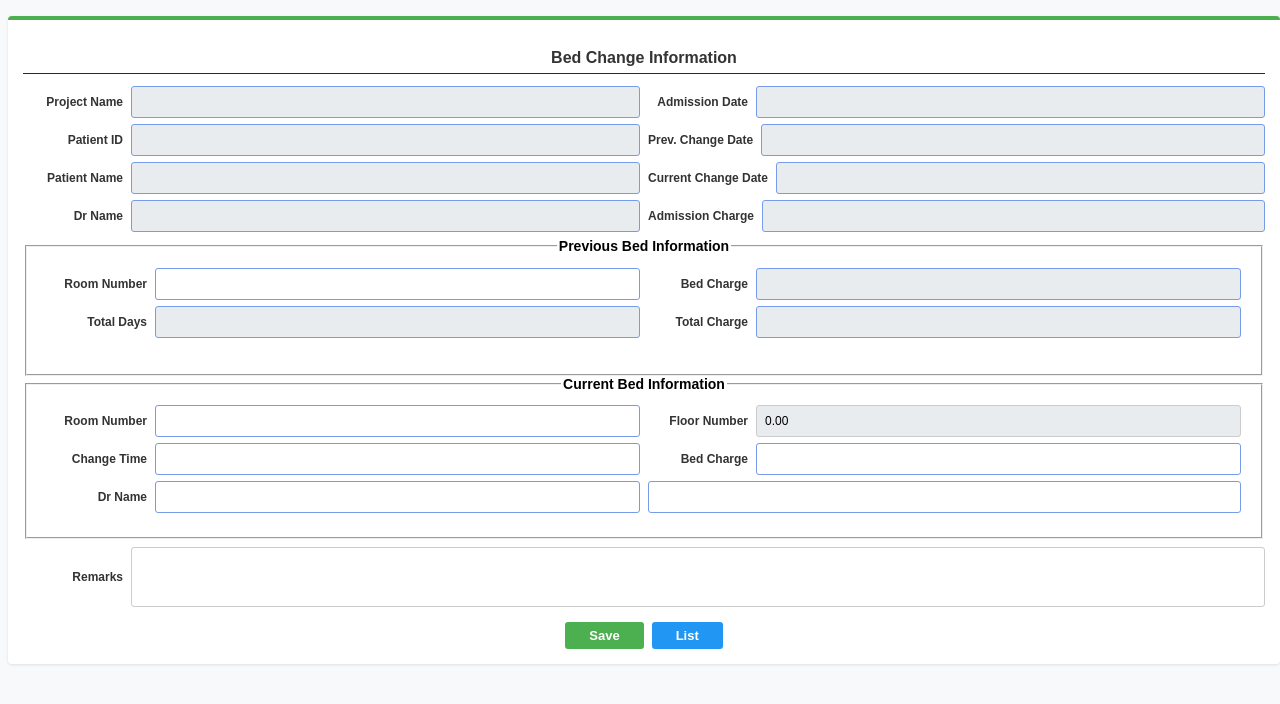
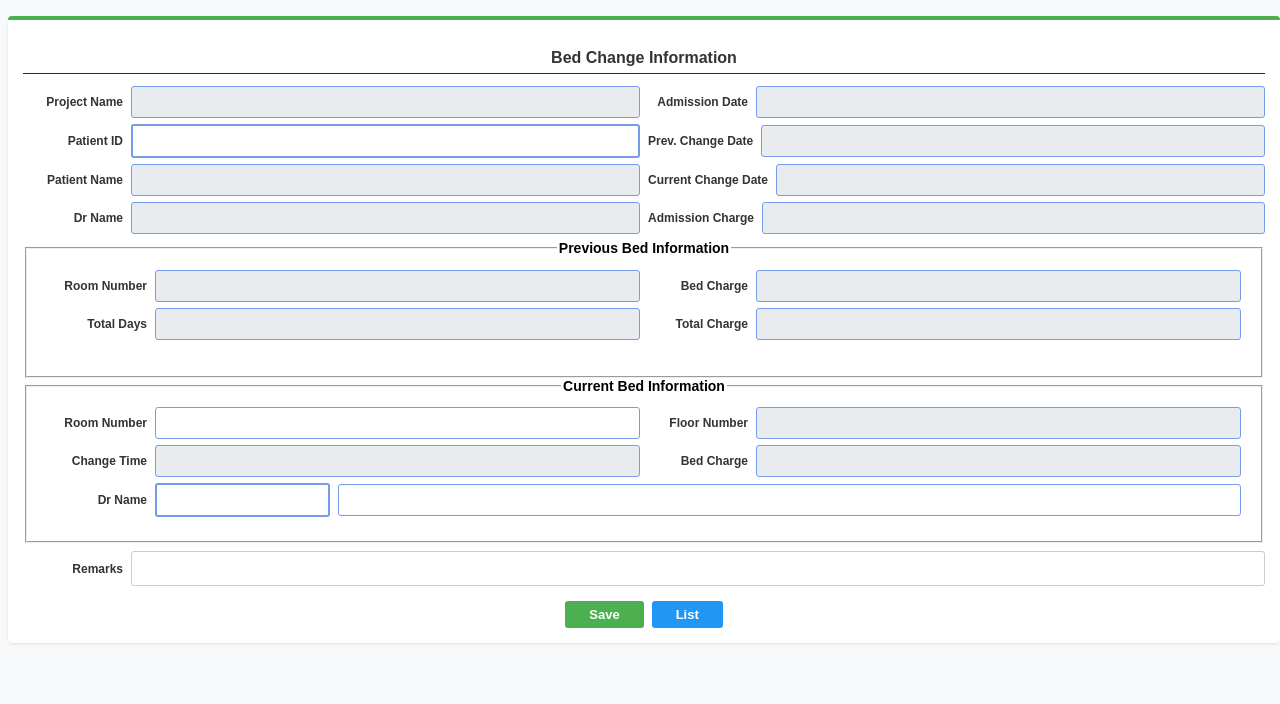
Before and after one commit to gsparvej/advance_collection, a React (Create React App) app: page / in a window 1280 px wide. Shown: the top 704 px of the page. Built offline with nearby package versions, Linux system fonts and the light colour scheme.

Commit message:
Refactor bed change form to distinguish previous and current room/bed details, add new fields, and adjust input field naming and interactivity.

```diff
--- a/src/bedChange/bed_change.jsx
+++ b/src/bedChange/bed_change.jsx
@@ -13,17 +13,14 @@ const BedChange = () => {
         prevChangeDate: "",
         drName: "",
         admissionCharge: "",
-        roomNo: "",
-        bedCharge: "",
+        roomNoPrev: "",
+        roomNoCurrent: "",
+        bedChargePrev: "",
+        bedChargeCurrent: "",
         totalCharge: "",
-
-
-
-
-
-
-
-
+        totalDays: "",
+        floorNo: "",
+        changeTime: "",
         remarks: ""
     });
     const [focusedInput, setFocusedInput] = React.useState(null);
@@ -82,8 +79,9 @@ const BedChange = () => {
                             <label style={{ minWidth: "100px", fontWeight: "bold", fontSize: "12px", color: "#333", textAlign: "right", paddingRight: "8px", whiteSpace: "nowrap" }}>Admission Date</label>
                             <input
                                 type="text"
-                                name="receiptNo"
-                                value={formData.receiptNo}
+                                name="admissionDate"
+                                value={formData.admissionDate}
+                                onChange={handleChange}
                                 style={{ flex: 1, padding: "4px 8px", border: "1px solid #769ce9ff", borderRadius: "3px", fontSize: "12px", backgroundColor: "#e9ecef", cursor: "not-allowed", height: "22px" }}
                                 readOnly
                             />
@@ -100,16 +98,19 @@ const BedChange = () => {
                                 name="patientId"
                                 value={formData.patientId}
                                 onChange={handleChange}
-                                style={{ flex: 1, padding: "4px 8px", border: "1px solid #769ce9ff", borderRadius: "3px", fontSize: "12px", backgroundColor: "#e9ecef", cursor: "not-allowed", height: "22px" }}
-                                readOnly
+                                onFocus={() => setFocusedInput("patientId")}
+                                onBlur={() => setFocusedInput("")}
+                                style={{ flex: 1, padding: "4px 8px", border: "2px solid #769ce9ff", borderRadius: "3px", fontSize: "12px", backgroundColor: focusedInput === "patientId" ? "yellow" : "white", height: "22px", outline: "none" }}
+                                required
                             />
                         </div>
                         <div style={{ flex: 1, display: "flex", alignItems: "center" }}>
                             <label style={{ minWidth: "100px", fontWeight: "bold", fontSize: "12px", color: "#333", textAlign: "right", paddingRight: "8px", whiteSpace: "nowrap" }}>Prev. Change Date</label>
                             <input
                                 type="text"
-                                name="receiptNo"
-                                value={formData.receiptNo}
+                                name="prevChangeDate"
+                                value={formData.prevChangeDate}
+                                onChange={handleChange}
                                 style={{ flex: 1, padding: "4px 8px", border: "1px solid #769ce9ff", borderRadius: "3px", fontSize: "12px", backgroundColor: "#e9ecef", cursor: "not-allowed", height: "22px" }}
                                 readOnly
                             />
@@ -121,8 +122,8 @@ const BedChange = () => {
                             <label style={{ minWidth: "100px", fontWeight: "bold", fontSize: "12px", color: "#333", textAlign: "right", paddingRight: "8px", whiteSpace: "nowrap" }}>Patient Name </label>
                             <input
                                 type="text"
-                                name="patientId"
-                                value={formData.patientId}
+                                name="patientName"
+                                value={formData.patientName}
                                 onChange={handleChange}
                                 style={{ flex: 1, padding: "4px 8px", border: "1px solid #769ce9ff", borderRadius: "3px", fontSize: "12px", backgroundColor: "#e9ecef", cursor: "not-allowed", height: "22px" }}
                                 readOnly
@@ -132,8 +133,9 @@ const BedChange = () => {
                             <label style={{ minWidth: "100px", fontWeight: "bold", fontSize: "12px", color: "#333", textAlign: "right", paddingRight: "8px", whiteSpace: "nowrap" }}>Current Change Date</label>
                             <input
                                 type="text"
-                                name="receiptNo"
-                                value={formData.receiptNo}
+                                name="currentChangeDate"
+                                value={formData.currentChangeDate}
+                                onChange={handleChange}
                                 style={{ flex: 1, padding: "4px 8px", border: "1px solid #769ce9ff", borderRadius: "3px", fontSize: "12px", backgroundColor: "#e9ecef", cursor: "not-allowed", height: "22px" }}
                                 readOnly
                             />
@@ -156,8 +158,9 @@ const BedChange = () => {
                             <label style={{ minWidth: "100px", fontWeight: "bold", fontSize: "12px", color: "#333", textAlign: "right", paddingRight: "8px", whiteSpace: "nowrap" }}>Admission Charge</label>
                             <input
                                 type="text"
-                                name="receiptNo"
-                                value={formData.receiptNo}
+                                name="admissionCharge"
+                                value={formData.admissionCharge}
+                                onChange={handleChange}
                                 style={{ flex: 1, padding: "4px 8px", border: "1px solid #769ce9ff", borderRadius: "3px", fontSize: "12px", backgroundColor: "#e9ecef", cursor: "not-allowed", height: "22px" }}
                                 readOnly
                             />
@@ -188,12 +191,10 @@ const BedChange = () => {
                                     </label>
                                     <input
                                         type="text"
-                                        name="roomNumber"
-                                        value={formData.roomNumber}
-                                        onChange={handleChange}
-                                        onFocus={() => setFocusedInput("roomNumber")}
-                                        onBlur={() => setFocusedInput("")}
-                                        style={{ flex: 1, padding: "4px 8px", border: "1px solid #769ce9ff", borderRadius: "3px", fontSize: "12px", backgroundColor: focusedInput === "roomNumber" ? "yellow" : "white", height: "22px", outline: "none" }}
+                                        name="roomNoPrev"
+                                        value={formData.roomNoPrev}
+                                        style={{ flex: 1, padding: "4px 8px", backgroundColor: "#e9ecef", border: "1px solid #769ce9ff", borderRadius: "3px", fontSize: "12px", height: "22px", cursor: "not-allowed", outline: "none" }}
+                                        readOnly
                                     />
                                 </div>
 
@@ -201,10 +202,9 @@ const BedChange = () => {
                                     <label style={{ minWidth: "100px", fontWeight: "bold", fontSize: "12px", color: "#333", textAlign: "right", paddingRight: "8px", whiteSpace: "nowrap" }}>Bed Charge</label>
                                     <input
                                         type="text"
-                                        name="bedCharge"
-                                        value={formData.bedCharge}
-                                        onChange={handleChange}
-                                        style={{ flex: 1, padding: "4px 8px", border: "1px solid #769ce9ff", borderRadius: "3px", fontSize: "12px", backgroundColor: "#e9ecef", cursor: "not-allowed", height: "22px" }}
+                                        name="bedChargePrev"
+                                        value={formData.bedChargePrev}
+                                        style={{ flex: 1, padding: "4px 8px", backgroundColor: "#e9ecef", border: "1px solid #769ce9ff", borderRadius: "3px", fontSize: "12px", height: "22px", cursor: "not-allowed", outline: "none" }}
                                         readOnly
                                     />
                                 </div>
@@ -219,8 +219,7 @@ const BedChange = () => {
                                         type="text"
                                         name="totalDays"
                                         value={formData.totalDays}
-                                        onChange={handleChange}
-                                        style={{ flex: 1, padding: "4px 8px", border: "1px solid #769ce9ff", borderRadius: "3px", fontSize: "12px", backgroundColor: "#e9ecef", cursor: "not-allowed", height: "22px" }}
+                                        style={{ flex: 1, padding: "4px 8px", backgroundColor: "#e9ecef", border: "1px solid #769ce9ff", borderRadius: "3px", fontSize: "12px", height: "22px", cursor: "not-allowed", outline: "none" }}
                                         readOnly
                                     />
                                 </div>
@@ -230,8 +229,7 @@ const BedChange = () => {
                                     <input
                                         name="totalCharge"
                                         value={formData.totalCharge}
-                                        onChange={handleChange}
-                                        style={{ flex: 1, padding: "4px 8px", border: "1px solid #769ce9ff", borderRadius: "3px", fontSize: "12px", backgroundColor: "#e9ecef", cursor: "not-allowed", height: "22px" }}
+                                        style={{ flex: 1, padding: "4px 8px", backgroundColor: "#e9ecef", border: "1px solid #769ce9ff", borderRadius: "3px", fontSize: "12px", height: "22px", cursor: "not-allowed", outline: "none" }}
                                         readOnly
                                     />
 
@@ -255,23 +253,22 @@ const BedChange = () => {
                                     <label style={{ minWidth: "100px", fontWeight: "bold", fontSize: "12px", color: "#333", textAlign: "right", paddingRight: "8px", whiteSpace: "nowrap" }}> Room Number </label>
                                     <input
                                         type="text"
-                                        name="cashAmount"
-                                        value={formData.cashAmount}
+                                        name="roomNoCurrent"
+                                        value={formData.roomNoCurrent}
                                         onChange={handleChange}
-                                        onFocus={() => setFocusedInput("cashAmount")}
+                                        onFocus={() => setFocusedInput("roomNoCurrent")}
                                         onBlur={() => setFocusedInput("")}
-                                        style={{ flex: 1, padding: "4px 8px", border: "1px solid #769ce9ff", borderRadius: "3px", fontSize: "12px", backgroundColor: focusedInput === "cashAmount" ? "yellow" : "white", height: "22px", outline: "none" }}
+                                        style={{ flex: 1, padding: "4px 8px", border: "1px solid #769ce9ff", borderRadius: "3px", fontSize: "12px", backgroundColor: focusedInput === "roomNoCurrent" ? "yellow" : "white", height: "22px", outline: "none" }}
                                     />
                                 </div>
                                 <div style={{ flex: 1, display: "flex", alignItems: "center" }}>
                                     <label style={{ minWidth: "100px", fontWeight: "bold", fontSize: "12px", color: "#333", textAlign: "right", paddingRight: "8px", whiteSpace: "nowrap" }}> Floor Number</label>
                                     <input
-                                        type="number"
-                                        name="totalAdvance"
-                                        min="0"
-                                        step="0.01"
-                                        value={formData.totalAdvance}
-                                        style={{ flex: 1, padding: "4px 8px", border: "1px solid #ccc", borderRadius: "3px", fontSize: "12px", backgroundColor: "#e9ecef", cursor: "not-allowed", height: "22px" }}
+                                        type="text"
+                                        name="floorNo"
+                                        value={formData.floorNo}
+                                        onChange={handleChange}
+                                        style={{ flex: 1, padding: "4px 8px", backgroundColor: "#e9ecef", border: "1px solid #769ce9ff", borderRadius: "3px", fontSize: "12px", height: "22px", cursor: "not-allowed", outline: "none" }}
                                         readOnly
                                     />
                                 </div>
@@ -284,25 +281,24 @@ const BedChange = () => {
                                     <label style={{ minWidth: "100px", fontWeight: "bold", fontSize: "12px", color: "#333", textAlign: "right", paddingRight: "8px", whiteSpace: "nowrap" }}> Change Time</label>
                                     <input
                                         type="text"
-                                        name="cardAmount"
-                                        value={formData.cardAmount}
+                                        name="changeTime"
+                                        value={formData.changeTime}
                                         onChange={handleChange}
-                                        onFocus={() => setFocusedInput("cardAmount")}
+                                        onFocus={() => setFocusedInput("changeTime")}
                                         onBlur={() => setFocusedInput("")}
-                                        style={{ flex: 1, padding: "4px 8px", border: "1px solid #769ce9ff", borderRadius: "3px", fontSize: "12px", backgroundColor: focusedInput === "cardAmount" ? "yellow" : "white", height: "22px", outline: "none" }}
+                                        style={{ flex: 1, padding: "4px 8px", backgroundColor: "#e9ecef", border: "1px solid #769ce9ff", borderRadius: "3px", fontSize: "12px", height: "22px", cursor: "not-allowed", outline: "none" }}
                                     />
                                 </div>
                                 <div style={{ flex: 1, display: "flex", alignItems: "center" }}>
                                     <label style={{ minWidth: "100px", fontWeight: "bold", fontSize: "12px", color: "#333", textAlign: "right", paddingRight: "8px", whiteSpace: "nowrap" }}> Bed Charge </label>
                                     <input
                                         type="text"
-                                        name="cardNo"
-                                        value={formData.cardNo}
+                                        name="bedChargeCurrent"
+                                        value={formData.bedChargeCurrent}
                                         onChange={handleChange}
-                                        onFocus={() => setFocusedInput("cardNo")}
-                                        onBlur={() => setFocusedInput("")}
-                                        style={{ flex: 1, padding: "4px 8px", border: "1px solid #769ce9ff", borderRadius: "3px", fontSize: "12px", backgroundColor: focusedInput === "cardNo" ? "yellow" : "white", height: "22px", outline: "none" }}
-                                    />
+
+                                        style={{ flex: 1, padding: "4px 8px", border: "1px solid #769ce9ff", borderRadius: "3px", fontSize: "12px", backgroundColor: "#e9ecef", cursor: "not-allowed", height: "22px", outline: "none" }}
+                                        readOnly />
                                 </div>
 
                             </div>
@@ -312,28 +308,27 @@ const BedChange = () => {
 
 
                             <div style={{ display: "flex", marginBottom: "6px", gap: "8px" }}>
-                                <div style={{ flex: 1, display: "flex", alignItems: "center" }}>
+                                <div style={{ display: "flex", alignItems: "center" }}>
                                     <label style={{ minWidth: "100px", fontWeight: "bold", fontSize: "12px", color: "#333", textAlign: "right", paddingRight: "8px", whiteSpace: "nowrap" }}> Dr Name </label>
                                     <input
                                         type="text"
-                                        name="chequeAmount"
-                                        value={formData.chequeAmount}
+                                        name="drName"
+                                        value={formData.drName}
                                         onChange={handleChange}
-                                        onFocus={() => setFocusedInput("chequeAmount")}
+                                        onFocus={() => setFocusedInput("drName")}
                                         onBlur={() => setFocusedInput("")}
-                                        style={{ flex: 1, padding: "4px 8px", border: "1px solid #769ce9ff", borderRadius: "3px", fontSize: "12px", backgroundColor: focusedInput === "chequeAmount" ? "yellow" : "white", height: "22px", outline: "none" }}
+                                        style={{ flex: 1, padding: "4px 8px", border: "2px solid #769ce9ff", borderRadius: "3px", fontSize: "12px", backgroundColor: focusedInput === "drName" ? "yellow" : "white", height: "22px", outline: "none", width: "30%" }}
                                     />
                                 </div>
                                 <div style={{ flex: 1, display: "flex", alignItems: "center" }}>
 
                                     <input
                                         type="text"
-                                        name="chequeNo"
-                                        value={formData.chequeNo}
+                                        name="drName"
+                                        value={formData.drName}
                                         onChange={handleChange}
-                                        onFocus={() => setFocusedInput("chequeNo")}
-                                        onBlur={() => setFocusedInput("")}
-                                        style={{ flex: 1, padding: "4px 8px", border: "1px solid #769ce9ff", borderRadius: "3px", fontSize: "12px", backgroundColor: focusedInput === "chequeNo" ? "yellow" : "white", height: "22px", outline: "none" }}
+
+                                        style={{ flex: 1, padding: "4px 8px", border: "1px solid #769ce9ff", borderRadius: "3px", fontSize: "12px", height: "22px", outline: "none" }}
                                     />
                                 </div>
                             </div>
@@ -357,7 +352,7 @@ const BedChange = () => {
                                 border: "1px solid #ccc",
                                 borderRadius: "3px",
                                 fontSize: "12px",
-                                minHeight: "50px",
+                                minHeight: "25px",
                                 resize: "vertical",
                                 fontFamily: "inherit",
                                 backgroundColor: focusedInput === "remarks" ? "yellow" : "white", // ✅ add this
```
